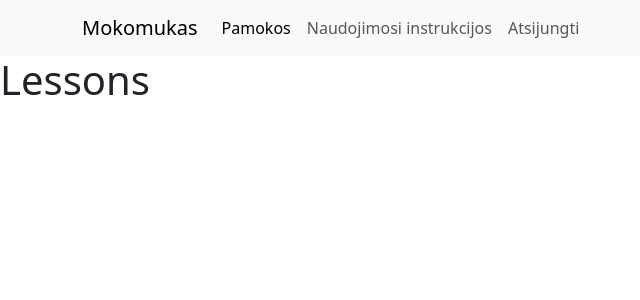
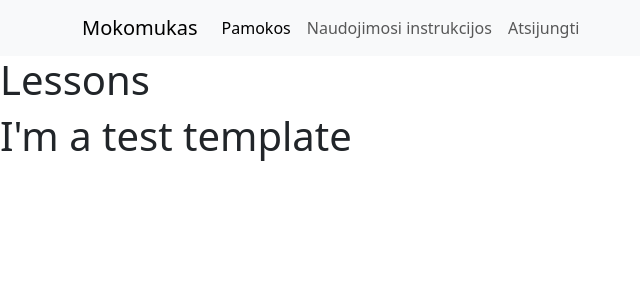
Before and after one commit to aauga/mokomukas-frontend, a React (Create React App) app: page / in a window 1280 px wide. Shown: the top 300 px of the page, without its empty margins (0-640 px from the left). Built offline with nearby package versions, Linux system fonts and the light colour scheme.

Commit message:
Create a test template

```diff
--- a/src/pages/LessonsPage.tsx
+++ b/src/pages/LessonsPage.tsx
@@ -1,3 +1,10 @@
+import Template from "../templates/Template";
+
 export default function LessonsPage() {
-  return <h1>Lessons</h1>;
+  return (
+    <>
+      <h1>Lessons</h1>
+      <Template templateName="test_template" />
+    </>
+  );
 }
--- /dev/null
+++ b/src/templates/Template.tsx
@@ -0,0 +1,13 @@
+import TestTemplate from "./TestTemplate";
+
+type TemplateProps = {
+  templateName: string;
+};
+
+const templates = new Map<string, JSX.Element>([
+  ["test_template", <TestTemplate />],
+]);
+
+export default function Template(props: TemplateProps) {
+  return <>{templates.get(props.templateName)}</>;
+}
--- /dev/null
+++ b/src/templates/TestTemplate.tsx
@@ -0,0 +1,3 @@
+export default function TestTemplate() {
+  return <h1>I'm a test template</h1>;
+}
```
